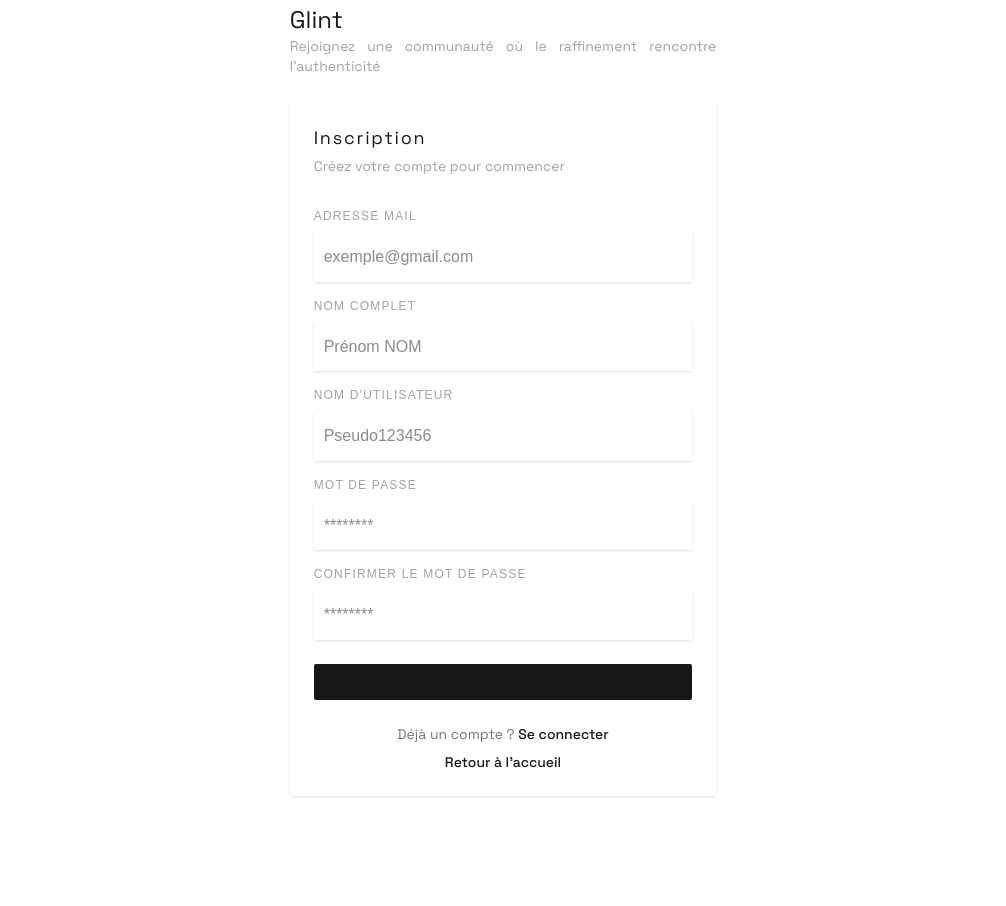
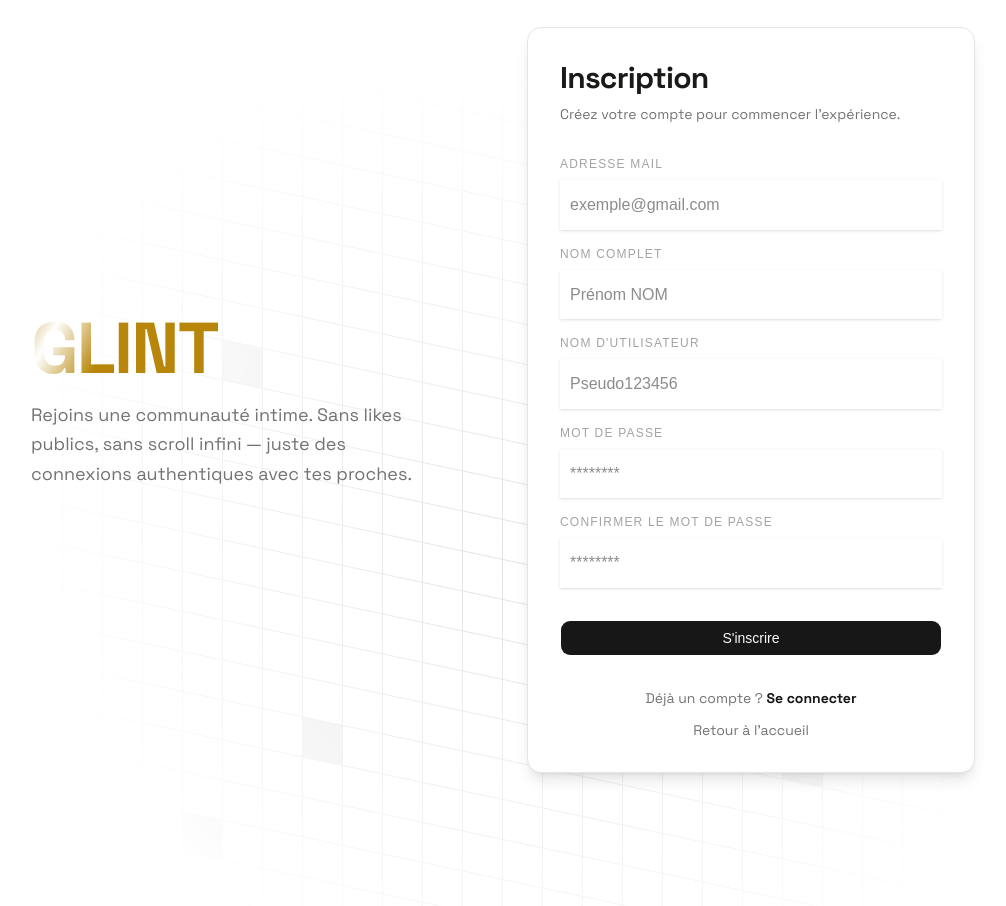
Before and after one commit to BapeCode/guardia-dev-ops, a React (Vite) app in the folder frontend/: page /register in a window 1280 px wide. Shown: the top 906 px of the page, without its empty margins (137-1143 px from the left). Before the commit the page ends 800 px from the top, so only its background shows below. Built offline with nearby package versions, Linux system fonts and the light colour scheme.

Commit message:
Fix Register Page

```diff
--- a/frontend/src/pages/Register.tsx
+++ b/frontend/src/pages/Register.tsx
@@ -2,14 +2,15 @@ import { useState } from "react";
 import { Link } from "react-router-dom";
 import Section from "../components/Section.tsx";
 import Input from "../components/Input.tsx";
-import Button from "../components/Button.tsx";
+import { Button } from "@/components/ui/button.tsx"; // Attention : J'utilise le Button de ton composant Home (shadcn/ui a priori)
+import { AnimatedGridPattern } from "../components/ui/animated-grid-pattern.tsx";
+import ShinyText from "@/components/ShinyText.tsx";
+import { cn } from "@/lib/utils.ts";
 
 export default function Register() {
-
     const [message, setMessage] = useState("");
 
     const handleSubmit = async (e: FormData) => {
-
         const email = e.get('email');
         const fullName = e.get('fullName');
         const username = e.get('username');
@@ -48,21 +49,45 @@ export default function Register() {
 
     return (
         <Section>
+            {/* Conteneur principal avec la grille animée en fond */}
+            <div className="relative flex min-h-[100vh] flex-col md:flex-row justify-center items-center gap-12 p-6">
 
-            <div className="flex flex-col justify-center items-center gap-6 h-screen">
+                {/* ─── ARRIÈRE-PLAN ANIMÉ (Même que sur Home) ─── */}
+                <AnimatedGridPattern
+                    numSquares={30}
+                    maxOpacity={0.1}
+                    duration={3}
+                    repeatDelay={1}
+                    className={cn(
+                        "mask-[radial-gradient(500px_circle_at_center,white,transparent)]",
+                        "inset-x-0 inset-y-[-30%] h-[200%] skew-y-12 w-full absolute z-0 pointer-events-none" // Ajout de pointer-events-none pour ne pas gêner le clic
+                    )}
+                />
 
-                <div className="w-1/3">
-                    <h2 className="text-text-1 font-serif text-2xl">Glint</h2>
-                    <p className="text-text-1/40 font-serif text-sm text-justify">Rejoignez une communauté où le raffinement rencontre l'authenticité</p>
+                {/* ─── PARTIE GAUCHE : TEXTE & LOGO ─── */}
+                <div className="relative z-10 w-full max-w-md text-center md:text-left flex flex-col items-center md:items-start">
+                    <ShinyText
+                        text="GLINT"
+                        className="text-6xl font-extrabold tracking-tight sm:text-7xl mb-4"
+                        speed={2.5}
+                        color="#b8860b"
+                        shineColor="#ffffff"
+                        spread={120}
+                        direction="left"
+                    />
+                    <p className="text-muted-foreground text-lg leading-relaxed max-w-sm">
+                        Rejoins une communauté intime. Sans likes publics, sans scroll infini — juste des connexions authentiques avec tes proches.
+                    </p>
                 </div>
 
-                <div className="bg-card border-border rounded-xs shadow-sm p-6 w-1/3">
-                    <div className="flex flex-col items-start justify-center gap-1">
-                        <h1 className="tracking-widest font-light text-text-1 font-serif text-lg">Inscription</h1>
-                        <p className="font-extralight text-text-1/40 font-mono text-sm">Créez votre compte pour commencer</p>
+                {/* ─── PARTIE DROITE : FORMULAIRE D'INSCRIPTION ─── */}
+                <div className="relative z-10 bg-card border border-border rounded-xl shadow-lg p-8 w-full max-w-md">
+                    <div className="flex flex-col items-start justify-center gap-2 mb-8">
+                        <h1 className="text-3xl font-bold tracking-tight">Inscription</h1>
+                        <p className="text-sm text-muted-foreground">Créez votre compte pour commencer l'expérience.</p>
                     </div>
 
-                    <form action={handleSubmit} className="flex flex-col items-start justify-center mt-8 w-full gap-4">
+                    <form action={handleSubmit} className="flex flex-col gap-4">
                         <Input
                             label="Adresse mail"
                             name="email"
@@ -101,31 +126,38 @@ export default function Register() {
                             required
                         />
 
+                        {/* Affichage des erreurs */}
+                        {message && (
+                            <p className="text-sm font-medium text-red-500 mt-2">
+                                {message}
+                            </p>
+                        )}
 
-                        <p className={message === "" ? "hidden" : "block text-xs text-red-500"}>
-                            {message}
-                        </p>
-
-                        <Button type="submit" className="w-full mt-2">
-                            <p className="text-text-1 uppercase text-sm font-medium">S'inscrire</p>
+                        <Button
+                            type="submit"
+                            size="lg"
+                            className="w-full mt-4 bg-primary text-primary-foreground hover:bg-primary/90"
+                        >
+                            S'inscrire
                         </Button>
                     </form>
 
-
-                    <div className="flex flex-col items-center gap-2 mt-6">
-                        <p className="font-extralight text-text-1/60 text-sm">
+                    {/* Liens de navigation */}
+                    <div className="flex flex-col items-center gap-3 mt-8">
+                        <p className="text-sm text-muted-foreground">
                             Déjà un compte ?{' '}
-                            <Link to="/login" className="text-text-1 font-medium hover:underline">
+                            <Link to="/login" className="font-semibold text-primary hover:underline">
                                 Se connecter
                             </Link>
                         </p>
-                        <p className="font-extralight text-text-1/60 text-sm">
-                            <Link to="/" className="text-text-1 font-medium hover:underline">
+                        <p className="text-sm text-muted-foreground">
+                            <Link to="/" className="hover:underline">
                                 Retour à l'accueil
                             </Link>
                         </p>
                     </div>
                 </div>
+
             </div>
         </Section>
     );
```
